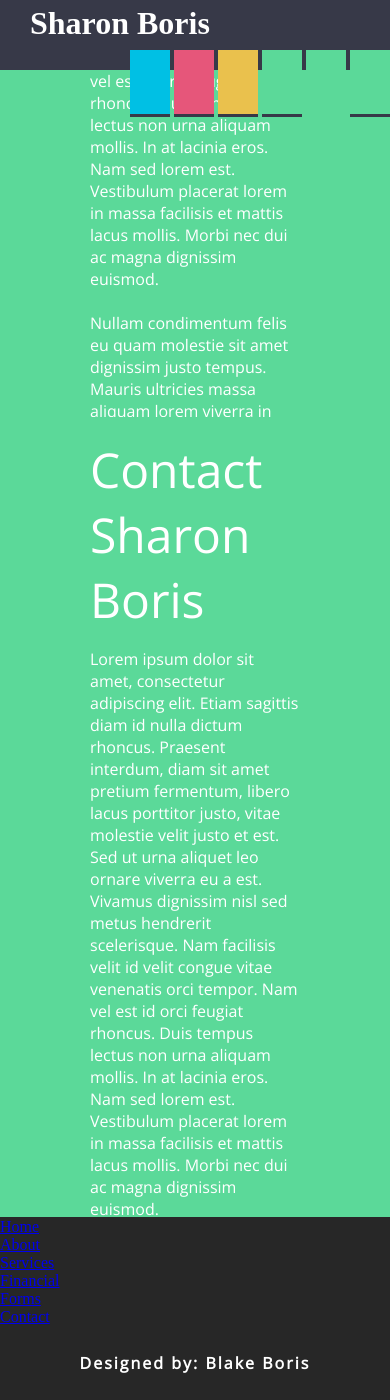
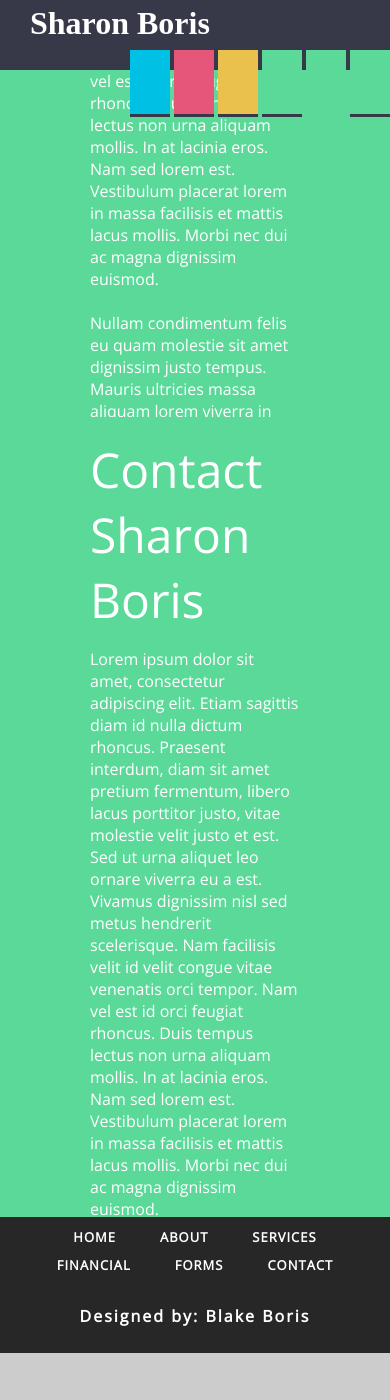
Before and after one commit to PlGGS/sharonboris.com, a Jekyll site: the page built from index.html, in a window 390 px wide and 1400 px high, scrolled down 3653 px. Built offline with Jekyll 4.4.1, drawn with Linux system fonts in a browser that asks for light colours; nearby versions of some CDN libraries; some web fonts are replaced; after the commit the page ends 5006 px from its top, so only the background shows below that.

Commit message:
Fixed footer css

```diff
--- a/_layouts/default.html
+++ b/_layouts/default.html
@@ -70,9 +70,9 @@
                     <li><a href="#" target="black"><i class="fa fa-facebook"></i></a></li>
                 </ul>
             </div>-->
-            <nav role='navigation'>
+            <nav class="nav" role='navigation'>
                 <ul>
-                    <li><a class="active" href="#">Home</a></li>
+                    <li><a href="#">Home</a></li>
                     <li><a href="#about">About</a></li>
                     <li><a href="#services">Services</a></li>
                     <li><a href="#financial">Financial</a></li>
--- a/css/main.scss
+++ b/css/main.scss
@@ -217,17 +217,7 @@
     color: #e67e22;
 }
 
-@media(max-width:691px ) {
-    .nav1 ul li a, .nav ul li a {
-        font-size: 16px;
-    }
-}
-
 @media(max-width:604px ) {
-    .nav1 ul li a, .nav ul li a {
-        font-size: 14px;
-    }
-
     .nav ul li {
         padding: 0px;
     }
@@ -241,10 +231,6 @@
 }
 
 @media(max-width:539px ) {
-    .nav1 ul li a, .nav ul li a {
-        font-size: 11px;
-    }
-
     .nav ul li {
         margin: 5px 20px;
     }
@@ -258,10 +244,6 @@
     .nav ul li, .nav1 ul li {
         display: block;
         padding: 5px;
-    }
-
-    .nav2 ul li {
-        display: none;
     }
 
     .icon ul li a i {
```
